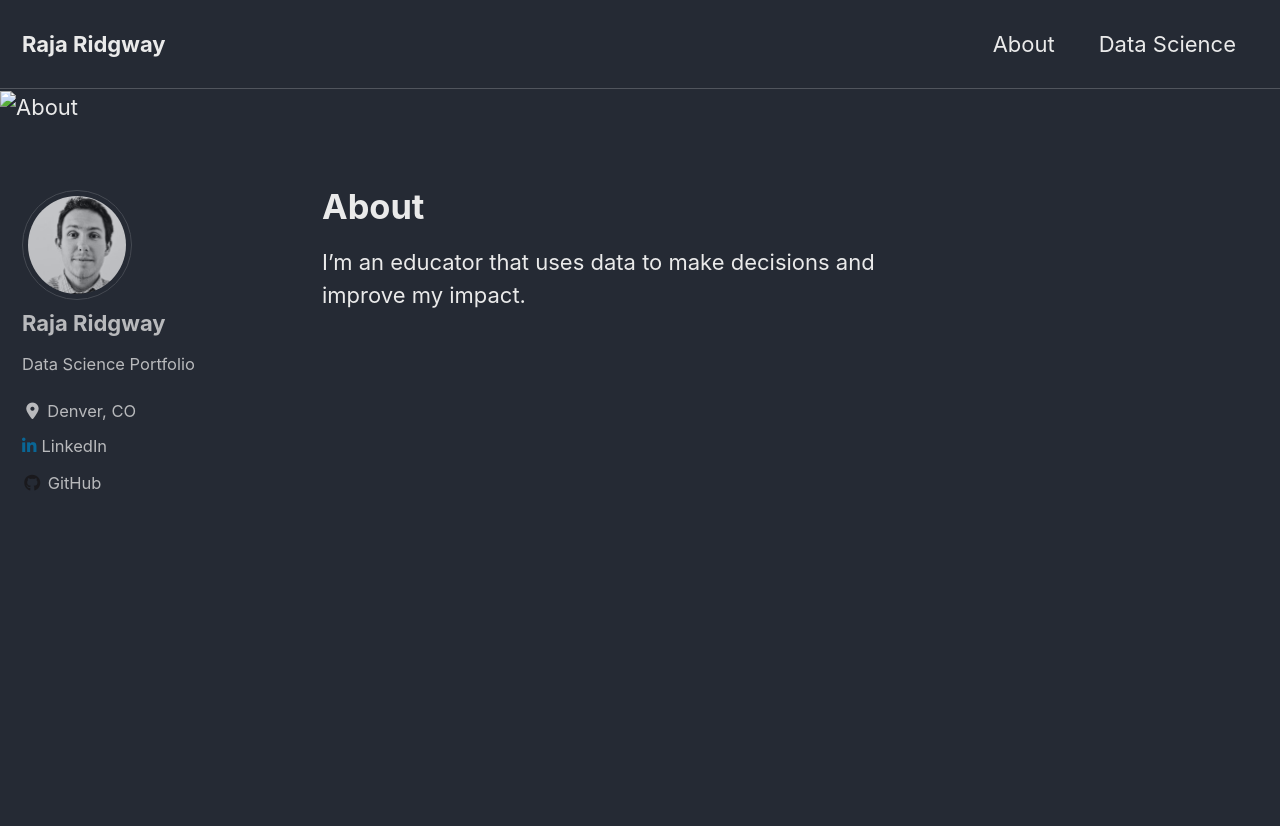
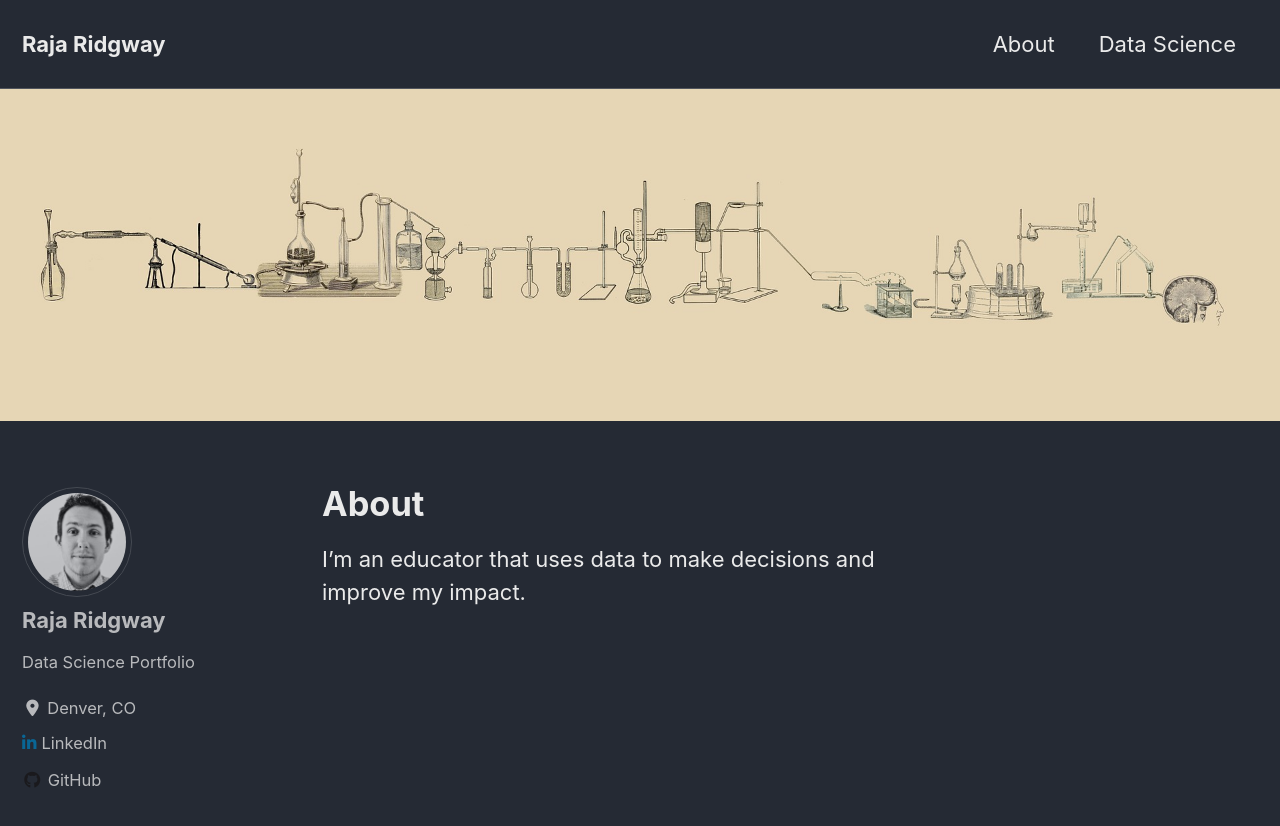
Before and after one commit to rajaridgway/rajaridgway.github.io, a Jekyll site: the page built from _pages/about.md, in a window 1280 px wide and 900 px high. Shown: the top 826 px of the window. Built offline with Jekyll 4.4.1, drawn with Linux system fonts in a browser that asks for light colours; cached includes are drawn as plain includes; nearby versions of some CDN libraries.

Commit message:
reverse page_hero

```diff
--- a/_includes/page__hero.html
+++ b/_includes/page__hero.html
@@ -45,7 +45,7 @@
       {% endif %}
     </div>
   {% else %}
-    <img src="{{ page.header.image | relative_url }}/images/lab.jpg" alt="{{ image_description }}" class="page__hero-image">
+    <img src="{{ page.header.image | relative_url }}" alt="{{ image_description }}" class="page__hero-image">
   {% endif %}
   {% if page.header.caption %}
     <span class="page__hero-caption">{{ page.header.caption | markdownify | remove: "<p>" | remove: "</p>" }}</span>
```
